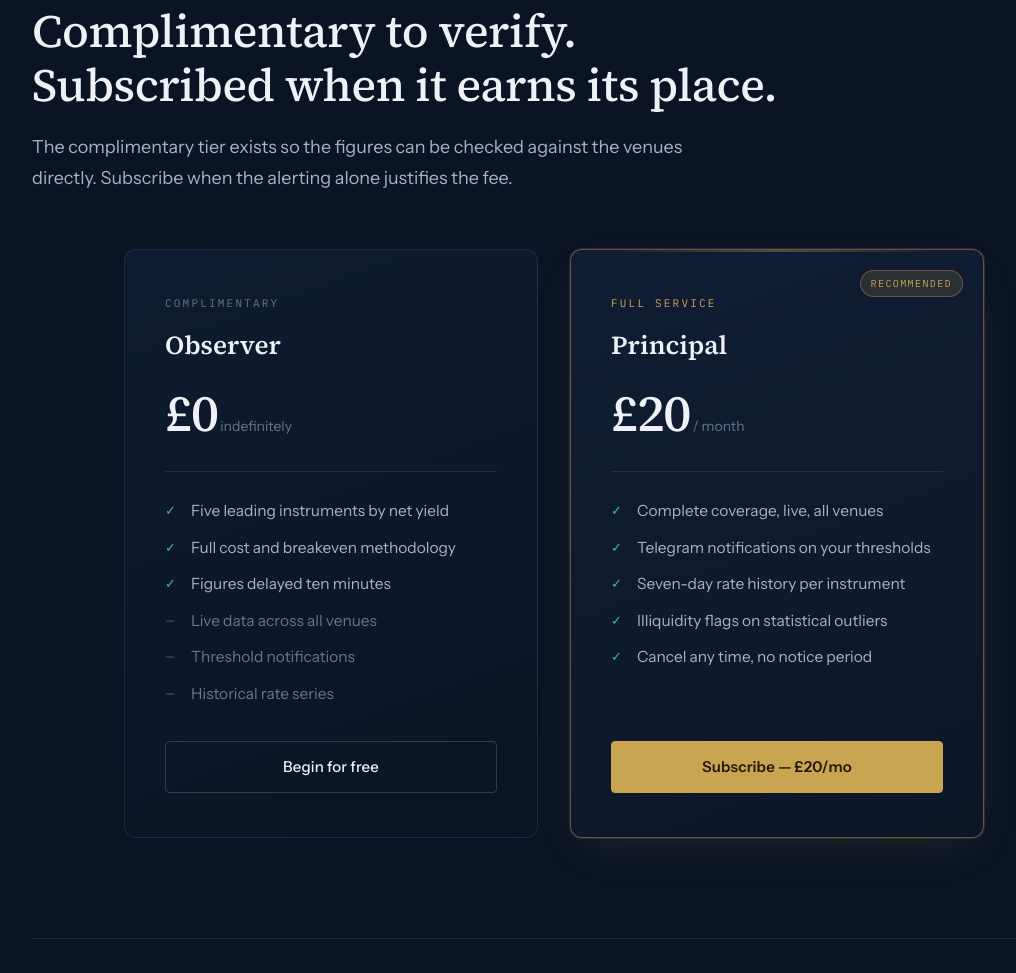
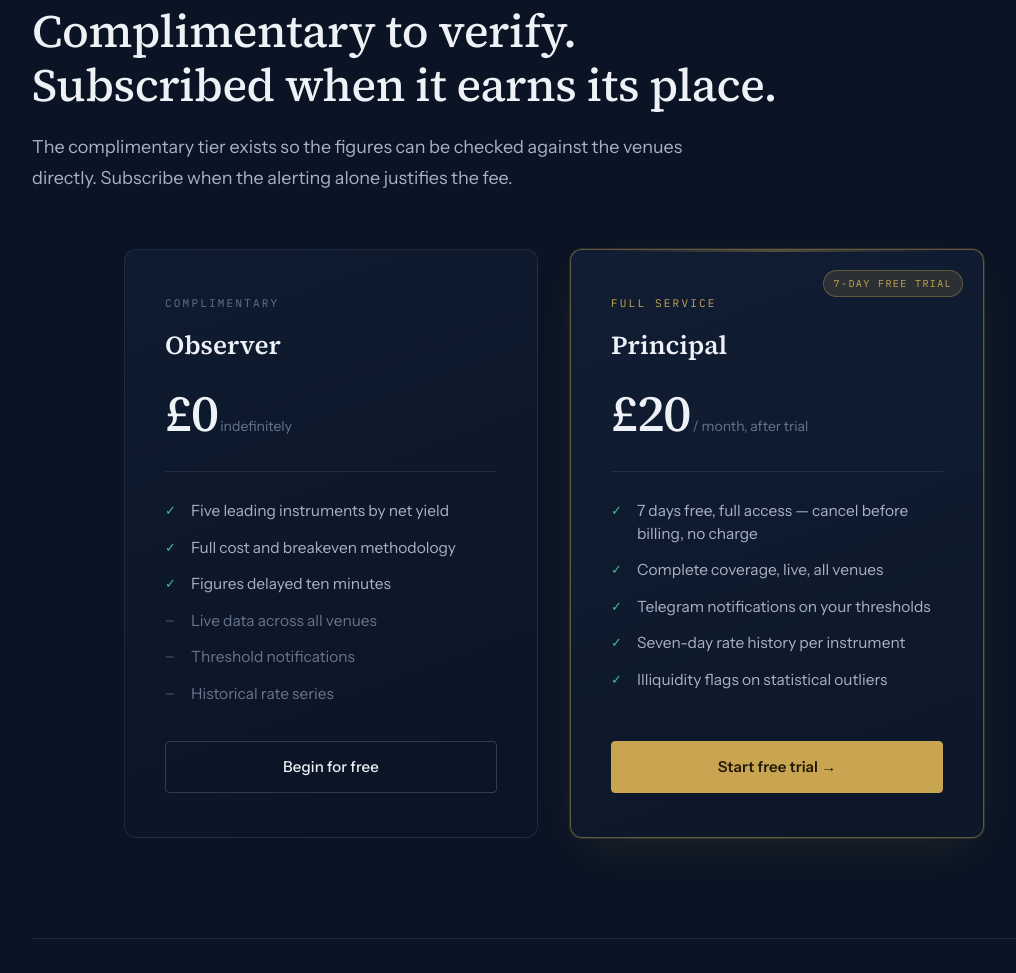
Before and after one commit to Fundscan/fundscan, a FastAPI app: page / in a window 1280 px wide. Shown: the part 3893-4866 px from the top of the page, without its empty margins (86-1102 px from the left). Run offline with FastAPI, Linux system fonts and the light colour scheme; data that the repository does not hold is empty; some libraries are stand-ins or nearby versions.

Commit message:
Add 7-day free trial, restore delayed free tier, fix date-comparison bug
Per sign-off: implement the approved pricing changes from the earlier
flag-only pass (item 4).

- billing.py: Stripe checkout now includes subscription_data.trial_period_days
  (7 days) -- card required up front, no separate trial-tracking logic needed
  since checkout.session.completed / customer.subscription.deleted already
  cover the full lifecycle. Added trial_info() to surface trial-end date on
  /account (one Stripe read, only on that page).
- app.py: _tier_results() now serves free/anonymous users the top 5 pairs via
  query_delayed(10) instead of the top 25 live pairs -- restores the
  documented "5 pairs, delayed 10 minutes" free tier (FREE_TIER_LIMIT had
  drifted to 25 on 2026-07-14 without the marketing copy catching up).
  Reconstructs the fields _render_table_rows/api_v1_rates/CSV export expect
  from stored snapshots the same way scanner.scan() builds a live row;
  liquidity/sizing fields aren't persisted so they fall back to their
  existing safe defaults on these rows rather than fabricating a number.
- db.py: fixes a real, pre-existing bug this change surfaced -- query_delayed/
  query_history/query_sparklines compared the stored ISO-8601 `T`-separated
  timestamp against SQLite's datetime('now', ...) space-separated output as
  raw strings ('T' > ' ' lexicographically), so the delay/window filter
  silently matched nothing. That's exactly why query_delayed was dead code
  before this change. Wrapping the stored column in datetime(...) normalizes
  both sides before comparing.
- Pricing copy updated across landing.html, checkout.html, dashboard.html,
  and the account/billing-return pages to reflect the trial and the
  corrected free-tier description.

Co-Authored-By: Claude Sonnet 5 <noreply@anthropic.com>
Claude-Session: https://claude.ai/code/session_01EHwWc3QSEBoqveHCUmCymN

```diff
--- a/fundscan/app.py
+++ b/fundscan/app.py
@@ -8,7 +8,7 @@ import logging
 import os
 import time
 from contextlib import asynccontextmanager
-from datetime import datetime, timezone
+from datetime import datetime, timedelta, timezone
 from pathlib import Path
 from typing import Optional
 
@@ -615,23 +615,52 @@ def _current_user(request: Request) -> Optional[dict]:
     return get_user_by_id(uid)
 
 
-FREE_TIER_LIMIT = 25
+FREE_TIER_LIMIT = 5
+FREE_TIER_DELAY_MINUTES = 10
 
 
 def _tier_results(user: Optional[dict]) -> tuple[list[dict], list[dict]]:
     """
     Return (visible_results, locked_results).
 
-    Pro  → (full list, [])
-    Free → (top 5, remaining rows as blurred placeholders)
-    """
-    results = _state["results"]
+    Pro  → (full live list, [])
+    Free → (top 5 pairs by net APY, delayed >=10 minutes; everything else
+            from the live list as blurred locked preview rows)
+
+    Delayed rows are reconstructed from stored snapshots the same way
+    scanner.scan() builds a live row (see fm.net_apy / fm.breakeven_cycles
+    usage there) -- but funding_snapshots only ever persisted rate_8h and
+    the already-computed net_apy, never order-book depth or 24h volume.
+    So a delayed row has no liquidity_flag / liquidity_pct / net_apy_at_size
+    of its own; downstream rendering already treats those as optional
+    (`_liquidity_badge` defaults to "red", `net_apy_at_size` falls back to
+    `net_apy`), so a delayed free-tier row degrades to the conservative
+    default rather than crashing or showing a fabricated sized figure.
+    """
+    live = _state["results"]
     if user and user.get("tier") == "pro":
-        return results, []
-
-    if not results:
-        return [], []
-    return results[:FREE_TIER_LIMIT], results[FREE_TIER_LIMIT:]
+        return live, []
+
+    delayed_rows = query_delayed(FREE_TIER_DELAY_MINUTES)
+    visible = [
+        {
+            "exchange": r["exchange"],
+            "symbol": r["symbol"],
+            "rate_8h": r["rate_8h"],
+            "net_apy": r["net_apy"],
+            "gross_apy": fm.annualised_gross(r["rate_8h"]),
+            "breakeven_cycles": fm.breakeven_cycles(r["rate_8h"], r["exchange"]),
+            "is_profitable": fm.is_profitable(r["rate_8h"], r["exchange"]),
+            "fetched_at": r["ts"],
+        }
+        for r in delayed_rows[:FREE_TIER_LIMIT]
+    ]
+
+    if not live:
+        return visible, []
+    shown = {(r["exchange"], r["symbol"]) for r in visible}
+    locked = [r for r in live if (r["exchange"], r["symbol"]) not in shown]
+    return visible, locked
 
 
 # ---------------------------------------------------------------------------
@@ -752,7 +781,7 @@ def _render_table_rows(results: list[dict], locked: list[dict] | None = None) ->
         rows.append(
             f'<tr><td colspan="8" style="padding:.75rem 1rem 1.25rem;text-align:center">'
             f'<a href="/billing/checkout" class="pro-unlock-btn">'
-            f'Unlock {len(locked)} more pairs — Upgrade to Pro</a>'
+            f'Unlock {len(locked)} more pairs — start your free trial</a>'
             f'</td></tr>'
         )
 
@@ -1071,6 +1100,10 @@ def billing_return(request: Request, session_id: str = ""):
     """Post-payment landing page after Stripe embedded checkout completes."""
     user = _current_user(request)
     name = user["email"].split("@")[0] if user else "there"
+    from .billing import TRIAL_PERIOD_DAYS
+    trial_end_str = (
+        datetime.now(timezone.utc) + timedelta(days=TRIAL_PERIOD_DAYS)
+    ).strftime("%-d %B %Y")
     return HTMLResponse(f"""<!DOCTYPE html>
 <html lang="en"><head><meta charset="utf-8"><title>Welcome to Pro — FundScan</title>
 <link rel="preconnect" href="https://fonts.googleapis.com">
@@ -1101,7 +1134,7 @@ p{{color:var(--soft);font-size:15px;line-height:1.7;margin-bottom:2rem}}
     <svg width="28" height="28" viewBox="0 0 28 28" fill="none"><path d="M6 14l5.5 5.5L22 9" stroke="#3FBE8E" stroke-width="2.5" stroke-linecap="round" stroke-linejoin="round"/></svg>
   </div>
   <h1>Welcome to <span>Pro</span></h1>
-  <p>You're all set, {name}. Your account has been upgraded — all pairs, live alerts, and CSV export are now unlocked.</p>
+  <p>You're all set, {name}. Your 7-day free trial has started — all pairs, live alerts, and CSV export are unlocked now. First charge is {trial_end_str}; cancel any time before then from your account page and you won't be billed.</p>
   <a href="/app" class="btn">Go to dashboard →</a>
 </div>
 <script>
@@ -1164,22 +1197,30 @@ def account(request: Request):
 
     tier = user["tier"]
     base_url = os.getenv("BASE_URL", "http://localhost:8000")
+    trial_html = ""
     if tier == "pro":
         plan_html = '<span style="color:#22c55e;font-weight:600">Pro</span>'
         stripe_key = os.getenv("STRIPE_SECRET_KEY", "")
         if stripe_key:
             try:
-                from .billing import portal_url
+                from .billing import portal_url, trial_info
                 manage_url = portal_url(user["email"], return_url=f"{base_url}/account")
+                trial = trial_info(user["email"])
+                if trial:
+                    trial_html = (
+                        f'<div class="row"><span class="label">Trial</span>'
+                        f'<span style="color:#C9A551">Ends {trial["trial_end"].strftime("%-d %b %Y")} '
+                        f'— first charge then</span></div>'
+                    )
             except Exception as e:
-                log.warning("Stripe portal session failed for %s: %s", user["email"], e)
+                log.warning("Stripe portal/trial lookup failed for %s: %s", user["email"], e)
                 manage_url = "/account"
         else:
             manage_url = "/account"
         action_html = f'<a href="{manage_url}" style="color:#C9A551">Manage subscription →</a>'
     else:
         plan_html = "Free"
-        action_html = '<a href="/billing/checkout" style="color:#C9A551;font-weight:600">Upgrade to Pro — £20/month →</a>'
+        action_html = '<a href="/billing/checkout" style="color:#C9A551;font-weight:600">Start 7-day free trial — then £20/month →</a>'
 
     # Telegram section
     from .db import get_conn as _get_conn
@@ -1250,6 +1291,7 @@ a.signout:hover{{color:#EEF1F6}}
 <h1>Account</h1>
 <div class="row"><span class="label">Email</span><span>{user["email"]}</span></div>
 <div class="row"><span class="label">Plan</span><span>{plan_html}</span></div>
+{trial_html}
 <div class="row" style="border:none;padding-top:1.25rem">{action_html}</div>
 {tg_html}
 {wl_html}
--- a/fundscan/db.py
+++ b/fundscan/db.py
@@ -151,6 +151,15 @@ def query_delayed(delay_minutes: int = 10) -> list[sqlite3.Row]:
     Most recent snapshot per (exchange, symbol) that is at least
     `delay_minutes` old — used for the free tier.
     Returns [] if no qualifying snapshots exist yet.
+
+    `ts` is stored as Python's ISO-8601 (`T` separator, `+00:00` offset,
+    e.g. "2026-08-06T07:04:53.462+00:00"), but `datetime('now', ...)`
+    returns SQLite's own format ("2026-08-06 07:04:53" — space-separated,
+    no offset). Comparing those two formats as raw strings is wrong: 'T'
+    (0x54) sorts after ' ' (0x20), so `ts <= datetime('now', ...)` was
+    false for every row regardless of actual time, silently returning no
+    rows. Wrapping `ts` in `datetime(...)` normalizes both sides to the
+    same format before comparing.
     """
     with get_conn() as conn:
         return conn.execute(
@@ -160,7 +169,7 @@ def query_delayed(delay_minutes: int = 10) -> list[sqlite3.Row]:
             INNER JOIN (
                 SELECT exchange, symbol, MAX(ts) AS max_ts
                 FROM funding_snapshots
-                WHERE ts <= datetime('now', ?)
+                WHERE datetime(ts) <= datetime('now', ?)
                 GROUP BY exchange, symbol
             ) latest ON s.exchange = latest.exchange
                      AND s.symbol  = latest.symbol
@@ -178,7 +187,7 @@ def query_history(symbol: str, days: int = 7) -> list[sqlite3.Row]:
             SELECT ts, exchange, rate_8h, net_apy
             FROM funding_snapshots
             WHERE symbol = ?
-              AND ts >= datetime('now', ?)
+              AND datetime(ts) >= datetime('now', ?)
             ORDER BY ts ASC
             """,
             (symbol, f"-{days} days"),
@@ -233,7 +242,7 @@ def query_accuracy_snapshots(days: int = 7) -> list[sqlite3.Row]:
             """
             SELECT ts, exchange, symbol, net_apy
             FROM funding_snapshots
-            WHERE ts >= datetime('now', ?)
+            WHERE datetime(ts) >= datetime('now', ?)
             ORDER BY exchange, symbol, ts ASC
             """,
             (f"-{days} days",),
@@ -251,7 +260,7 @@ def query_sparklines(hours: int = 24) -> dict[str, list[float]]:
             """
             SELECT exchange, symbol, net_apy
             FROM funding_snapshots
-            WHERE ts >= datetime('now', ?)
+            WHERE datetime(ts) >= datetime('now', ?)
             ORDER BY exchange, symbol, ts ASC
             """,
             (f"-{hours} hours",),
--- a/fundscan/templates/dashboard.html
+++ b/fundscan/templates/dashboard.html
@@ -234,7 +234,7 @@ tr.chart-row td{padding:.5rem 1rem 1.25rem;background:rgba(15,27,48,.4);border-b
     <a href="/auth/logout" class="nav-link">sign out</a>
     {% endif %}
     {% if user and user.tier == 'free' %}
-    <a href="/billing/checkout" class="btn-upgrade">Upgrade — £20/mo</a>
+    <a href="/billing/checkout" class="btn-upgrade">Free trial — 7 days</a>
     {% endif %}
   </div>
 </nav>
@@ -249,7 +249,7 @@ tr.chart-row td{padding:.5rem 1rem 1.25rem;background:rgba(15,27,48,.4);border-b
 
 {% if user and user.tier == 'free' %}
 <div class="tier-banner">
-  <p><b>Free tier</b> — top 25 pairs · <b>{{ locked_count }}</b> more pair{{ 's' if locked_count != 1 else '' }} visible on Pro</p>
+  <p><b>Free tier</b> — top 5 pairs, delayed 10 min · <b>{{ locked_count }}</b> more pair{{ 's' if locked_count != 1 else '' }} live on Pro</p>
 </div>
 {% endif %}
 
--- a/fundscan/templates/landing.html
+++ b/fundscan/templates/landing.html
@@ -443,19 +443,19 @@ footer{border-top:1px solid var(--hairline);background:rgba(15,27,48,.5)}
       <a href="/auth/request" class="btn" style="width:100%;text-align:center">Begin for free</a>
     </div>
     <div class="plan pro rv rv-d2">
-      <div class="plan-badge">Recommended</div>
+      <div class="plan-badge">7-day free trial</div>
       <div class="plabel">Full service</div>
       <h3>Principal</h3>
-      <div class="price">£20<small> / month</small></div>
+      <div class="price">£20<small> / month, after trial</small></div>
       <hr class="plan-divider">
       <ul>
+        <li>7 days free, full access — cancel before billing, no charge</li>
         <li>Complete coverage, live, all venues</li>
         <li>Telegram notifications on your thresholds</li>
         <li>Seven-day rate history per instrument</li>
         <li>Illiquidity flags on statistical outliers</li>
-        <li>Cancel any time, no notice period</li>
       </ul>
-      <a href="/billing/checkout" class="btn btn-solid" style="width:100%;text-align:center">Subscribe — £20/mo</a>
+      <a href="/billing/checkout" class="btn btn-solid" style="width:100%;text-align:center">Start free trial →</a>
     </div>
   </div>
 </section>
```
Also changed, not shown: fundscan/billing.py (+30 -1 lines), fundscan/templates/checkout.html (+4 -3 lines).
